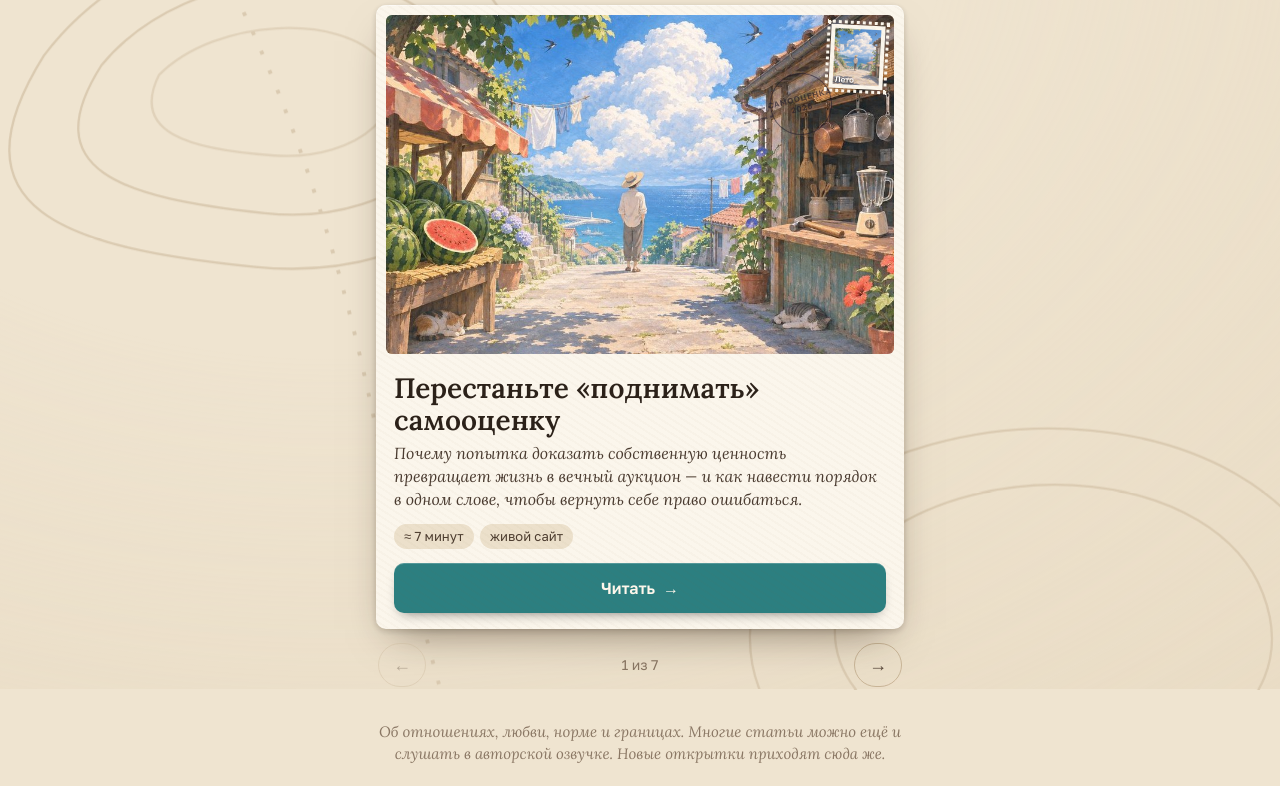
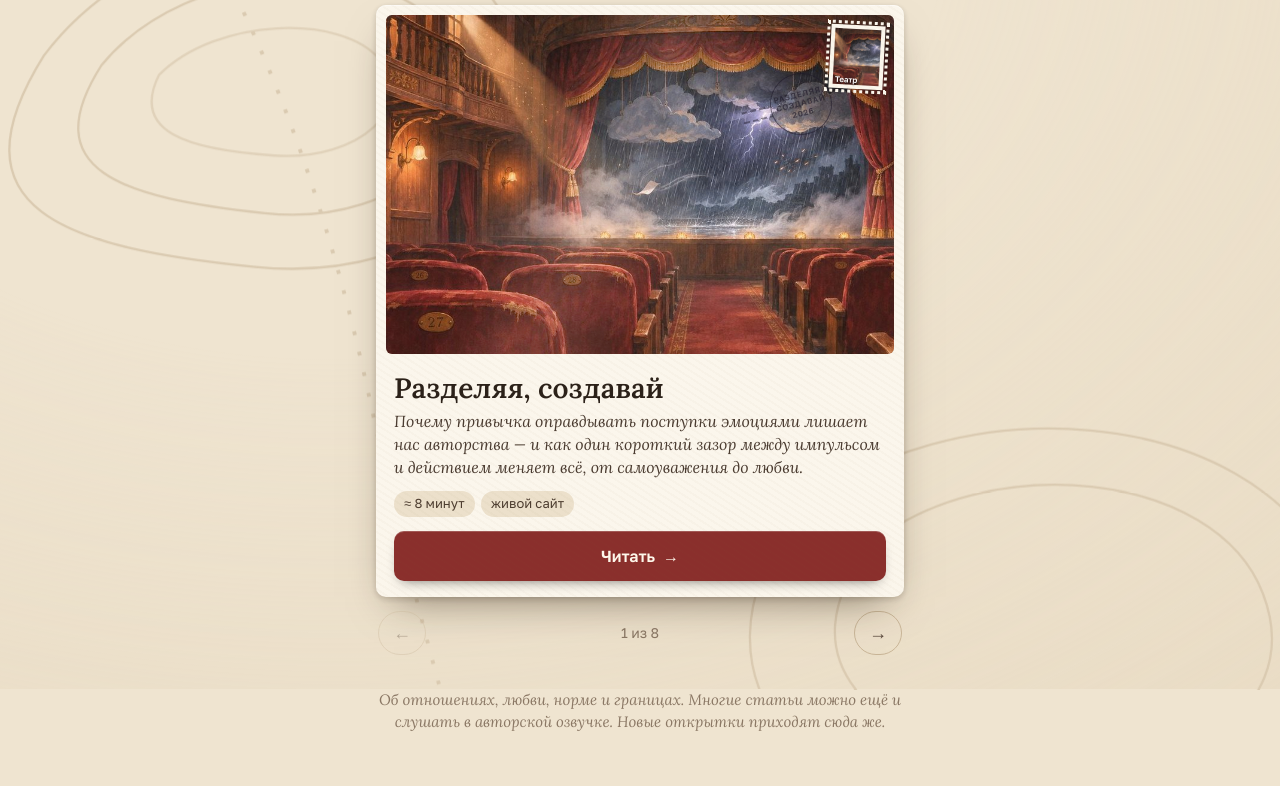
Before and after one commit to LegendPsy/LegendPsy.github.io, a plain HTML site: page stati/index.html in a window 1280 px wide. Shown: the part 191-977 px from the top of the page. Drawn offline with Linux system fonts and the light colour scheme.

Commit message:
Каталог: открытка «Разделяя, создавай»
Co-Authored-By: Claude Opus 5.5 <noreply@anthropic.com>
Claude-Session: https://claude.ai/code/session_01HQbYBZV2TadJU4Kx14rFBj

```diff
--- a/stati/index.html
+++ b/stati/index.html
@@ -174,6 +174,11 @@ h1 .kicker{font-family:"Golos Text",sans-serif; font-weight:500}
    status: "open" — можно читать, "soon" — запечатана сургучом.
    ====================================================================== */
 const ARTICLES = [
+  { id:"razdelyaya", status:"open",
+    short:"Разделяя, создавай", title:"Разделяя, создавай",
+    sub:"Почему привычка оправдывать поступки эмоциями лишает нас авторства — и как один короткий зазор между импульсом и действием меняет всё, от самоуважения до любви.",
+    url:"https://legendpsy.github.io/relations-essay/razdelyaya/", img:"art/razdelyaya.jpg",
+    chips:["≈ 8 минут","живой сайт"], color:"#8a2f2c", mark:"Театр" },
   { id:"samoocenka", status:"open",
     short:"Самооценка", title:"Перестаньте «поднимать» самооценку",
     sub:"Почему попытка доказать собственную ценность превращает жизнь в вечный аукцион — и как навести порядок в одном слове, чтобы вернуть себе право ошибаться.",
```
Also changed, not shown: stati/art/razdelyaya.jpg (added).
